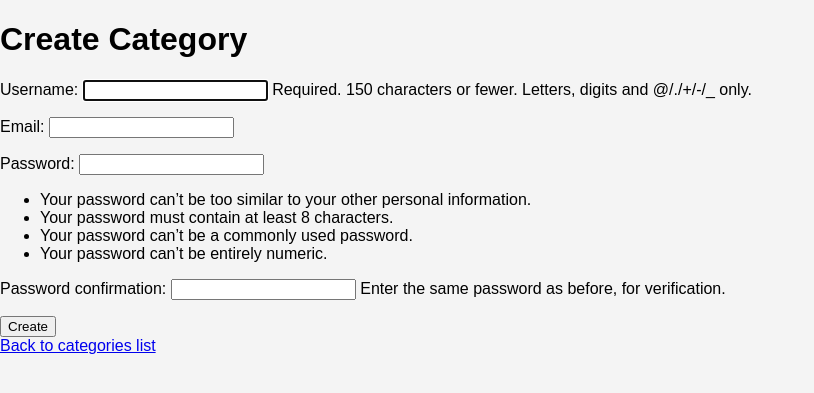
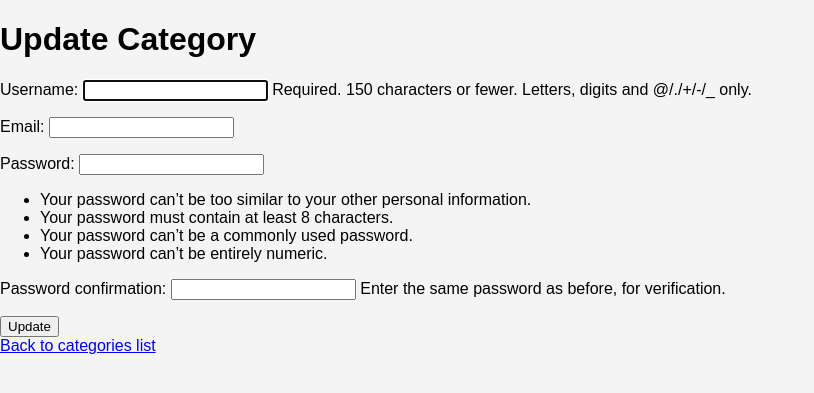
Before and after one commit to sttempestt/lifestyle, a Django app: template expenses/templates/expenses/profile/categories/update.html in a window 1280 px wide. Shown: the part 38-431 px from the top of the page, without its empty margins (0-814 px from the left). Run offline with Django 5.2, Linux system fonts and the light colour scheme; the template is opened without the code that fills it: values that come from a table or form of the project are taken from there, others are empty.

Commit message:
category: fix

```diff
--- a/expenses/templates/expenses/profile/categories/update.html
+++ b/expenses/templates/expenses/profile/categories/update.html
@@ -3,11 +3,11 @@
 {% endblock %}
 
 {% block content %}
-<h1>Create Category</h1>
+<h1>Update Category</h1>
 <form method="post">
     {% csrf_token %}
     {{ form.as_p }}
-    <button type="submit">Create</button>
+    <button type="submit">Update</button>
 </form>
 
 <a href="{% url 'categories' %}">Back to categories list</a>
--- a/expenses/templates/expenses/transaction/update_transaction.html
+++ b/expenses/templates/expenses/transaction/update_transaction.html
@@ -5,6 +5,7 @@
 {% block content %}
 <h1>Update Transaction</h1>
 <form method="post">
+111
     {% csrf_token %}
     {{ form.as_p }}
     <button type="submit">Update</button>
```
